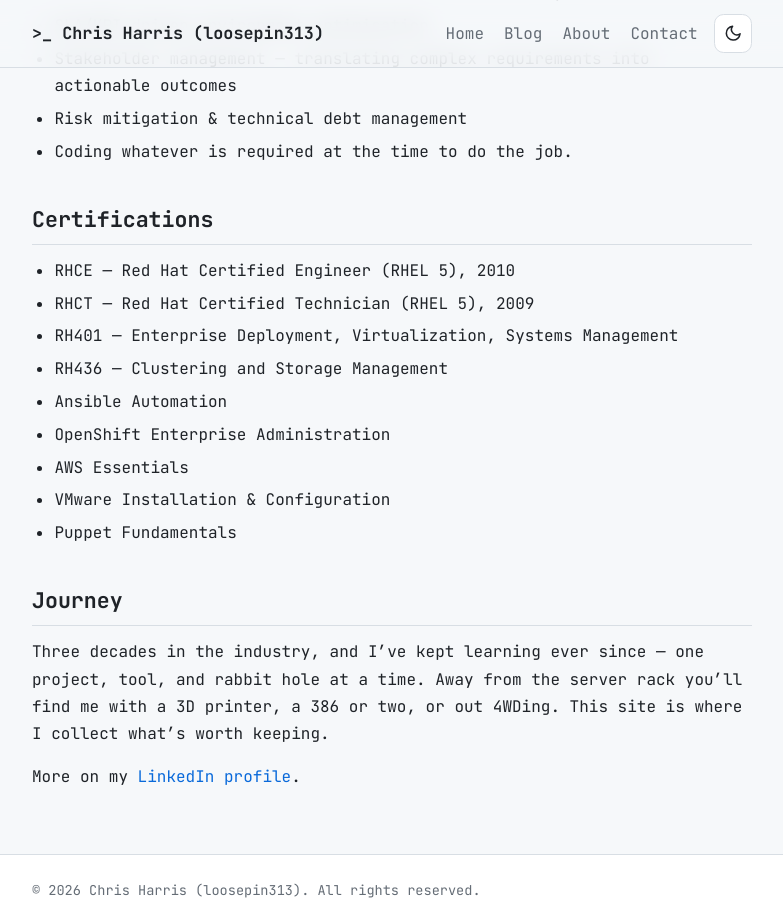
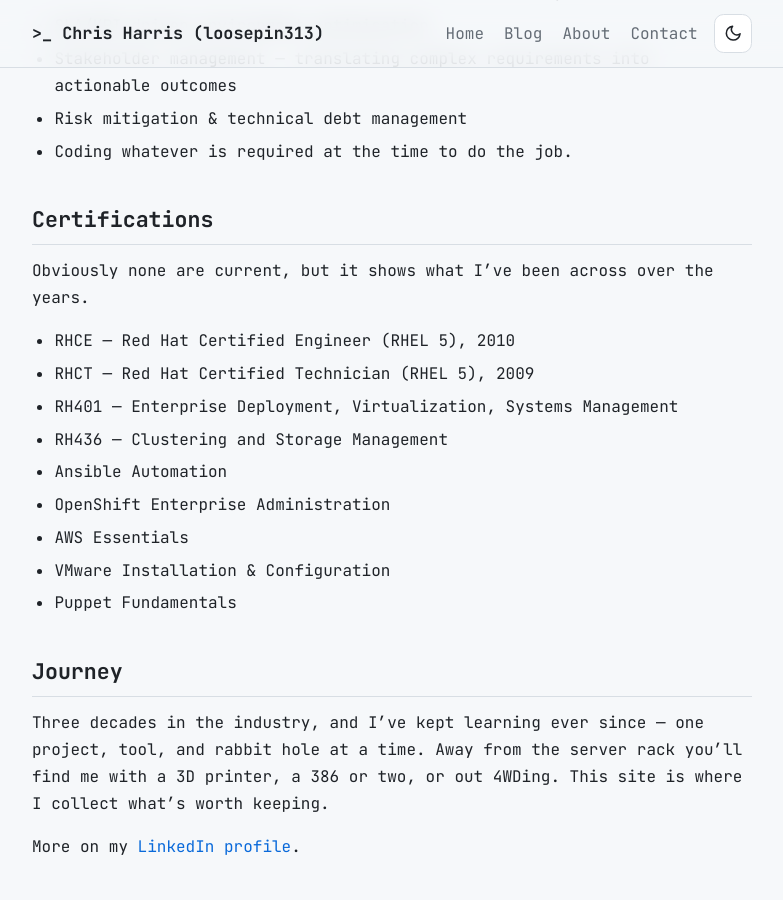
Before and after one commit to loosepin313/loosepin313.github.io, a Jekyll site: the page built from about.md, in a window 1280 px wide and 900 px high, scrolled down 617 px. Shown: the whole window, without its empty margins (248-1031 px from the left). Built offline with Jekyll 4.4.1, drawn with Linux system fonts in a browser that asks for light colours.

Commit message:
Add note under Certifications heading on about page

```diff
--- a/about.md
+++ b/about.md
@@ -21,6 +21,8 @@ document, standardise, optimise, automate, always deliver.
 
 ## Certifications
 
+Obviously none are current, but it shows what I've been across over the years.
+
 - RHCE — Red Hat Certified Engineer (RHEL 5), 2010
 - RHCT — Red Hat Certified Technician (RHEL 5), 2009
 - RH401 — Enterprise Deployment, Virtualization, Systems Management
```
